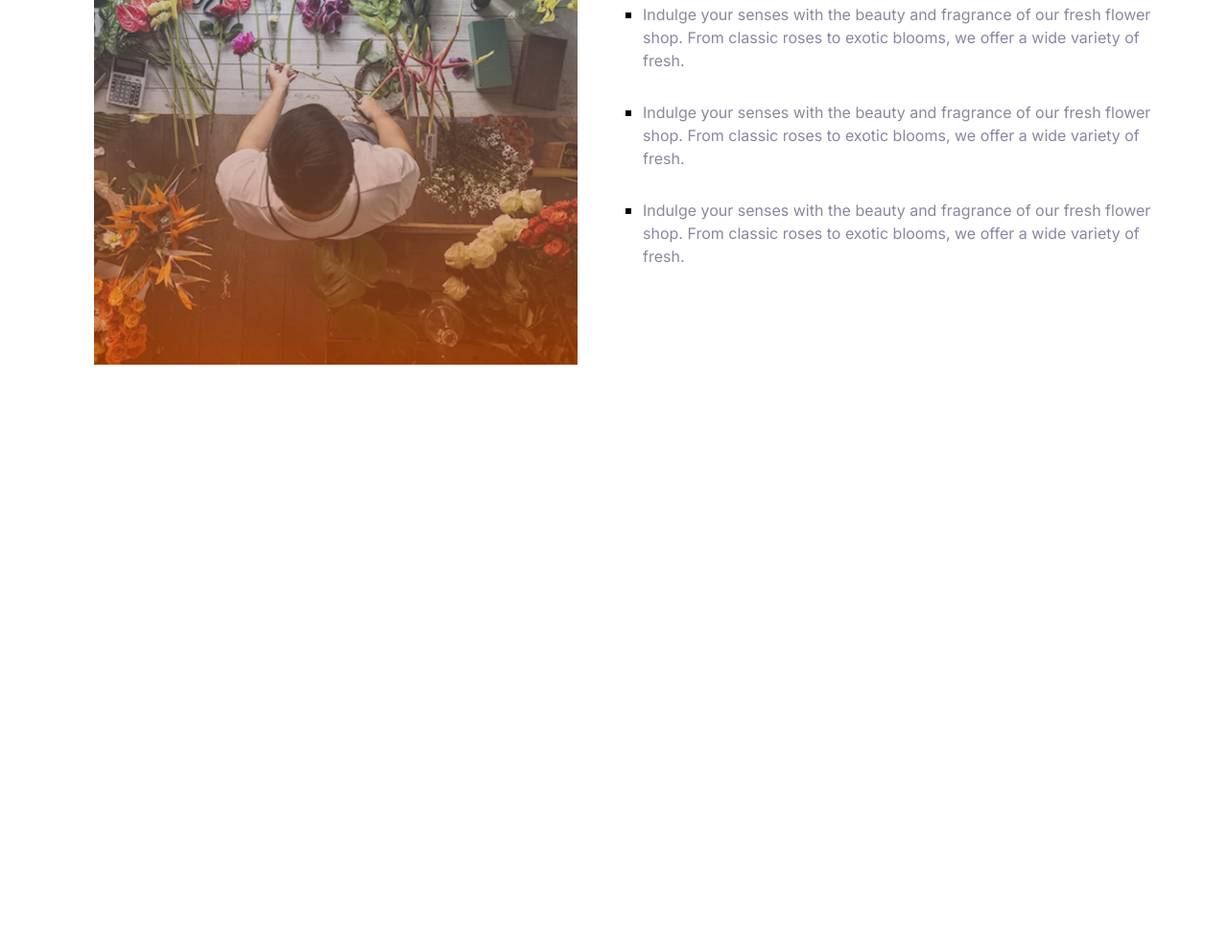
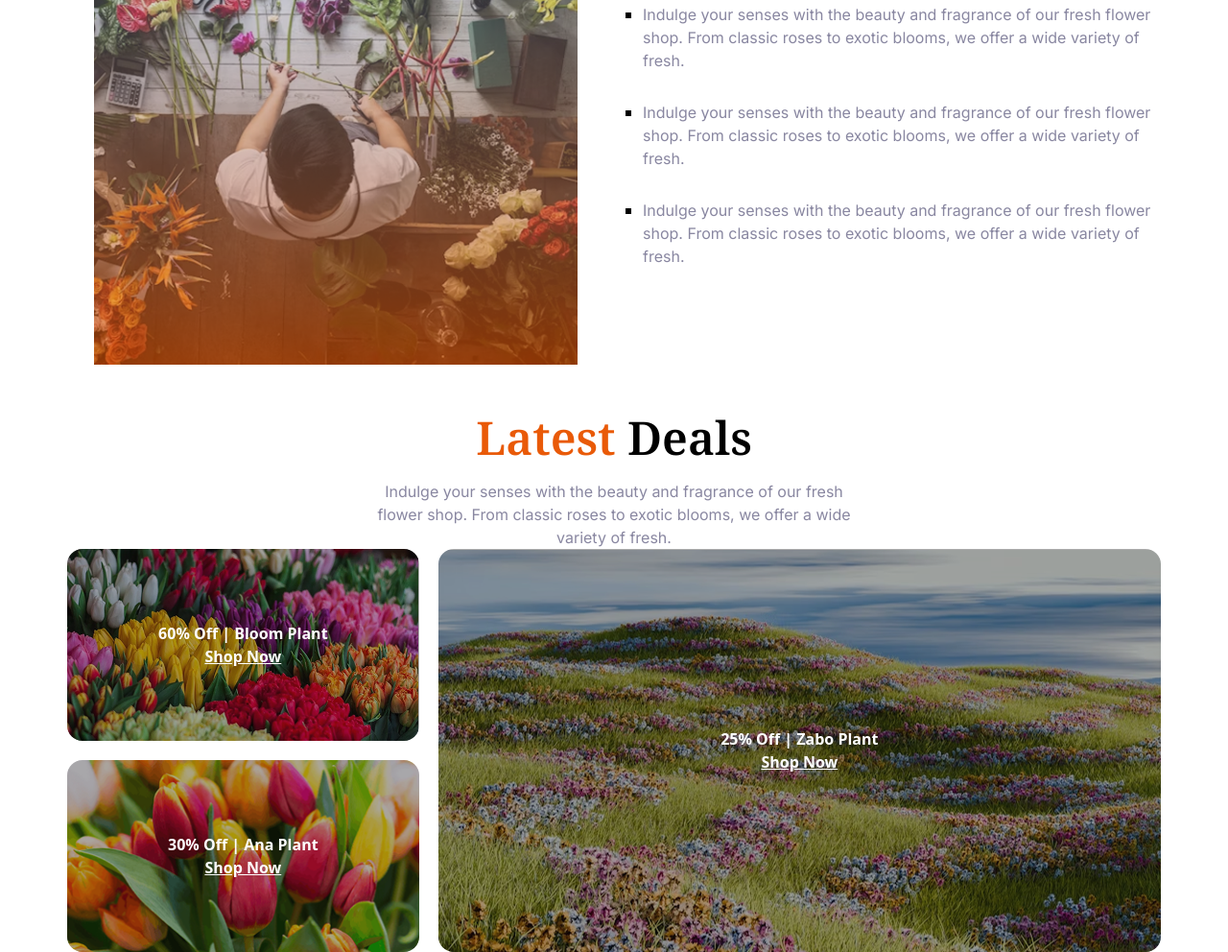
Before and after one commit to piyash-23/PH-Assignment2, a plain HTML site: page index.html in a window 1280 px wide. Shown: the part 1945-2937 px from the top of the page at 96% size. Before the commit the page ends 2337 px from the top, so only its background shows below. Drawn offline with nearby package versions, Linux system fonts and the light colour scheme.

Commit message:
deals section

```diff
--- a/css/media.css
+++ b/css/media.css
@@ -57,6 +57,18 @@
   #badge {
     display: none;
   }
+  /* deal grid */
+  .deal_grid {
+    grid-template-columns: repeat(1, 1fr);
+    margin-top: 40px;
+  }
+  .grid-1,
+  .grid-2,
+  .grid-3 {
+    width: 361px;
+    height: 177px;
+    margin: 0 auto;
+  }
 }
 /* medium device */
 @media (min-width: 576px) and (max-width: 768px) {
--- a/css/primary.css
+++ b/css/primary.css
@@ -152,3 +152,44 @@ main {
   top: -20%;
   right: -15%;
 }
+/* deals section */
+.deal_grid {
+  justify-content: center;
+}
+.grid-1 {
+  background: url(../assets/deal-bloom.png);
+  background-repeat: no-repeat;
+  background-size: cover;
+  height: 200px;
+  border-radius: 1rem;
+}
+.grid-2 {
+  background: url(../assets/deal-zabo.png);
+  background-repeat: no-repeat;
+  background-size: cover;
+  border-radius: 1rem;
+}
+.grid-3 {
+  background: url(../assets/deal-ana.png);
+  background-repeat: no-repeat;
+  background-size: cover;
+  height: 200px;
+  border-radius: 1rem;
+}
+.overlay {
+  background-color: #11111159;
+  width: 100%;
+  height: 100%;
+  color: white;
+  font-weight: 600;
+  border-radius: 1rem;
+  display: flex;
+  justify-content: center;
+  align-items: center;
+}
+.content {
+  text-align: center;
+}
+.content a {
+  text-decoration: underline;
+}
--- a/index.html
+++ b/index.html
@@ -163,6 +163,41 @@
             </ul>
         </div>
        </section>
+       <!-- latest deals -->
+        <section class="deals mt-[40px]">
+            <div class="title text-center">
+                <h1 class="text-5xl font-semibold"><span class="mango">Latest</span> Deals</h1>
+                <p class="para w-[500px] mx-auto mt-[20px]">
+                    Indulge your senses with the beauty and fragrance of our fresh flower shop. From classic roses to exotic blooms, we offer a wide variety of fresh.
+                </p>
+            </div>
+            <div class="deal_grid grid grid-cols-3 gap-[20px]">
+                <div class="grid-1">
+                    <div class="overlay">
+                        <div class="content">
+                            <h2>60% Off | Bloom Plant</h2>
+                            <a href="#">Shop Now</a>
+                        </div>
+                    </div>
+                </div>
+                <div class="grid-2 md:col-span-2 md:row-span-2 lg:col-span-2 lg:row-span-2 xl:col-span-2 xl:row-span-2">
+                    <div class="overlay">
+                        <div class="content">
+                            <h2>25% Off | Zabo Plant</h2>
+                            <a href="#">Shop Now</a>
+                        </div>
+                    </div>
+                </div>
+                <div class="grid-3">
+                    <div class="overlay">
+                        <div class="content">
+                            <h2>30% Off | Ana  Plant</h2>
+                            <a href="#">Shop Now</a>
+                        </div>
+                    </div>
+                </div>
+            </div>
+        </section>
     </main>
   </body>
 </html>
```
